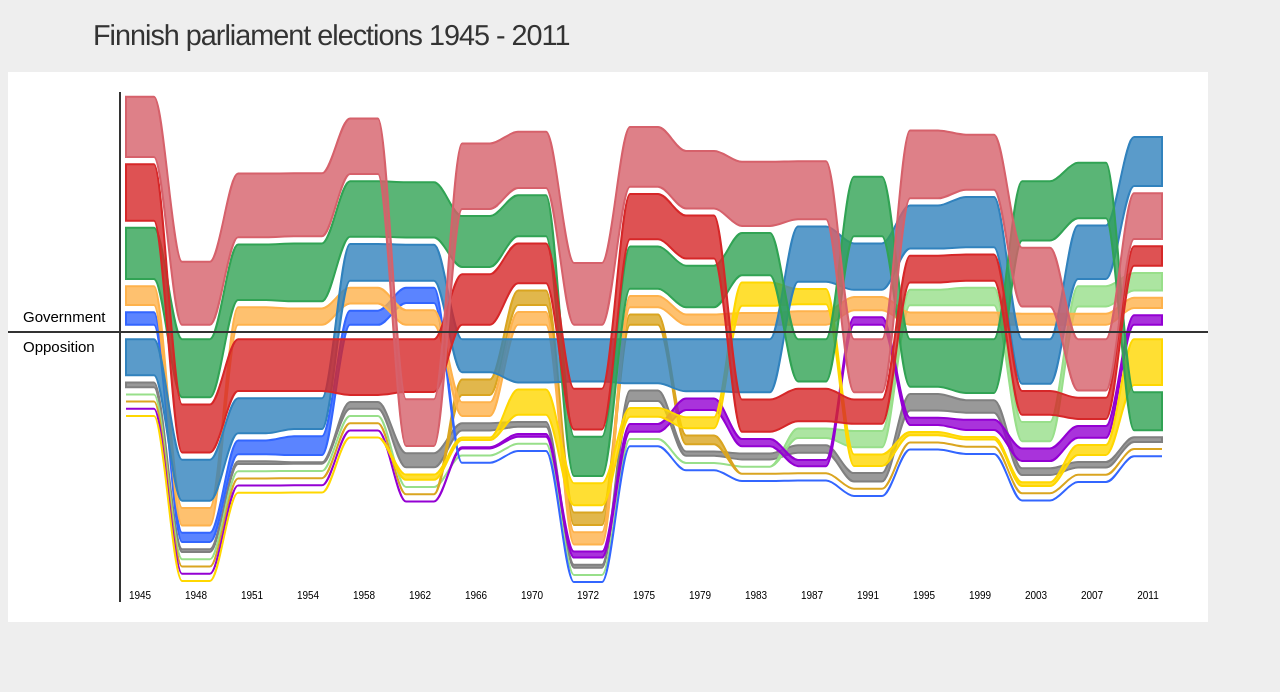
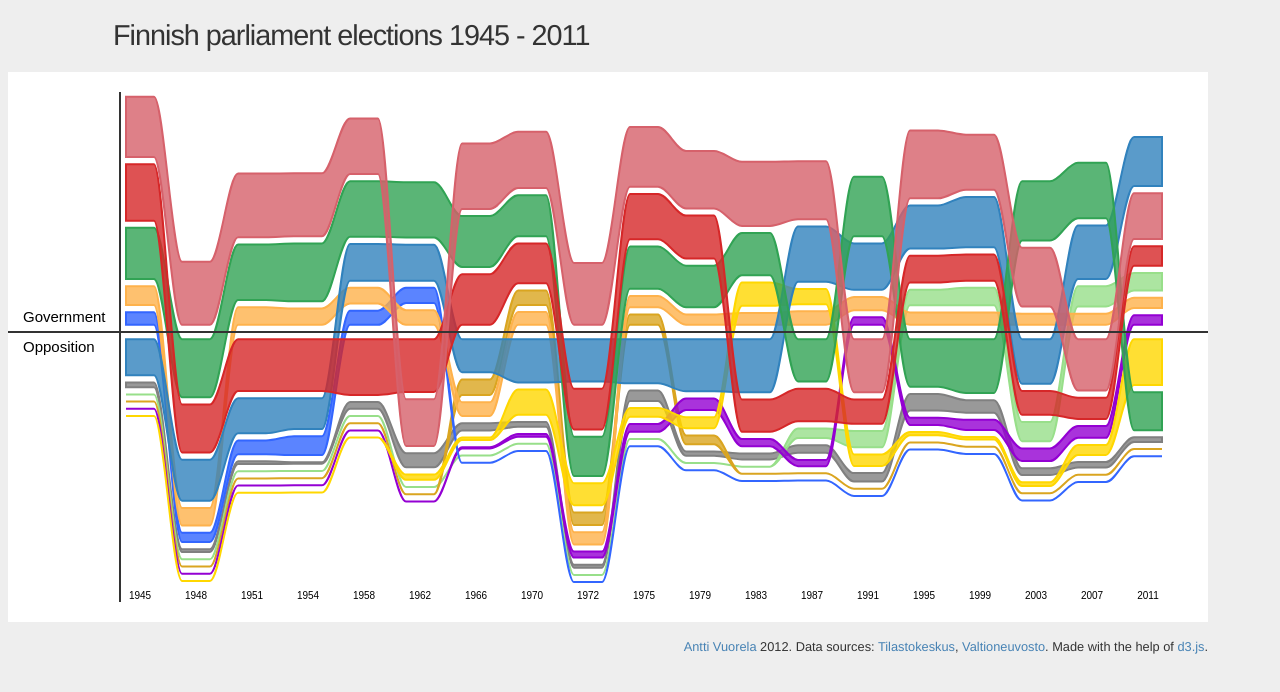
Before and after one commit to vugi/d3_eduskuntavaalit, a plain HTML site: page index.html in a window 1280 px wide. Drawn offline with Linux system fonts and the light colour scheme.

Commit message:
Added source links

```diff
--- a/index.html
+++ b/index.html
@@ -7,16 +7,16 @@
 
     body {
     	background-color: #eee;
+    	color: #333;
+    	font-family: 'Helvetica Neue';
+    	text-rendering: optimizelegibility;
     	}
 
     h1 {
-    	color: #333;
-    	font-family: 'Helvetica Neue';
     	font-size: 1.8em;
     	font-weight: normal;
     	letter-spacing: -1px;
-    	text-rendering: optimizelegibility;
-    	padding-left: 85px;
+    	padding-left: 105px;
     	padding-bottom: 20px;
     	margin-bottom: 0;
     }
@@ -39,6 +39,11 @@ path.results {
 line {
 	stroke: #333;
 	stroke-width: 2;
+}
+
+a{
+	text-decoration: none;
+	color: steelblue;
 }
 
     </style>
@@ -319,5 +324,6 @@ function movePartyname(){
 }
 
     </script>
+    <p style="width:1200px; text-align: right; font-size: 0.8em;"><a href="http://iki.fi/antti.vuorela">Antti Vuorela</a> 2012. Data sources: <a href="http://www.tilastokeskus.fi/tk/he/vaalit/vaalit95/index.html">Tilastokeskus</a>, <a href="http://valtioneuvosto.fi/tietoa-valtioneuvostosta/hallitukset/fi.jsp">Valtioneuvosto</a>. Made with the help of <a href="http://mbostock.github.com/d3/">d3.js</a>.</p>
   </body>
 </html>
```
